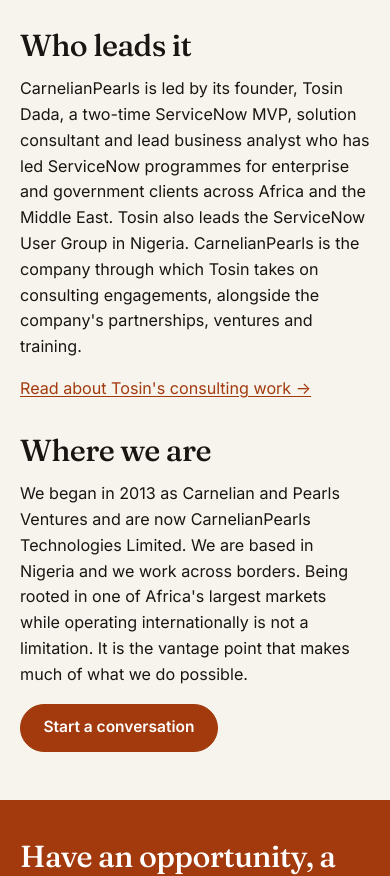
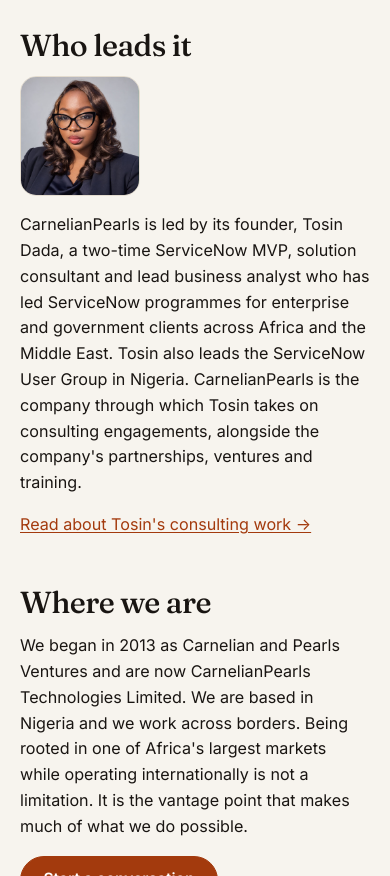
Before and after one commit to ToosinDada/carnelian-pearls-website, a plain HTML site: page about/index.html in a window 390 px wide. Shown: the part 1689-2565 px from the top of the page. Drawn offline with Linux system fonts and the light colour scheme.

Commit message:
Add headshot to the About page's "Who leads it" section
Photo sits beside the founder paragraph on wider screens and above it on
phones. Uses .about-founder classes rather than .founder, which the homepage
founder section already uses with its own background and grid.

Co-Authored-By: Claude Opus 5.5 <noreply@anthropic.com>

```diff
--- a/about/index.html
+++ b/about/index.html
@@ -106,8 +106,13 @@
           <h2 id="think-heading">How we think</h2>
           <p>The name holds the idea. Carnelian is a stone associated with drive and decisive action. Pearls are value that forms over time and is found rather than manufactured. We pair the two on purpose: the appetite to act, and the patience to build value that lasts.</p>
           <h2>Who leads it</h2>
-          <p>CarnelianPearls is led by its founder, Tosin Dada, a two-time ServiceNow MVP, solution consultant and lead business analyst who has led ServiceNow programmes for enterprise and government clients across Africa and the Middle East. Tosin also leads the ServiceNow User Group in Nigeria. CarnelianPearls is the company through which Tosin takes on consulting engagements, alongside the company's partnerships, ventures and training.</p>
-          <p><a href="../consulting/">Read about Tosin's consulting work &rarr;</a></p>
+          <div class="about-founder">
+            <img class="about-founder__photo" src="../assets/img/tosin-dada.jpg" alt="Tosin Dada, founder of CarnelianPearls" width="720" height="720" loading="lazy">
+            <div>
+              <p>CarnelianPearls is led by its founder, Tosin Dada, a two-time ServiceNow MVP, solution consultant and lead business analyst who has led ServiceNow programmes for enterprise and government clients across Africa and the Middle East. Tosin also leads the ServiceNow User Group in Nigeria. CarnelianPearls is the company through which Tosin takes on consulting engagements, alongside the company's partnerships, ventures and training.</p>
+              <p><a href="../consulting/">Read about Tosin's consulting work &rarr;</a></p>
+            </div>
+          </div>
 
           <h2>Where we are</h2>
           <p>We began in 2013 as Carnelian and Pearls Ventures and are now CarnelianPearls Technologies Limited. We are based in Nigeria and we work across borders. Being rooted in one of Africa's largest markets while operating internationally is not a limitation. It is the vantage point that makes much of what we do possible.</p>
--- a/assets/css/styles.css
+++ b/assets/css/styles.css
@@ -926,3 +926,20 @@ main { display: block; }
     border-left: 2px solid var(--line);
   }
 }
+
+/* About page: founder headshot beside the "Who leads it" text */
+.about-founder { display: flex; gap: 1.25rem; align-items: flex-start; }
+.about-founder__photo {
+  flex: 0 0 auto;
+  width: 132px;
+  height: 132px;
+  object-fit: cover;
+  border-radius: 16px;
+  border: 1px solid var(--line);
+  margin-top: 0.35rem;
+}
+.about-founder p:first-child { margin-top: 0; }
+@media (max-width: 520px) {
+  .about-founder { flex-direction: column; gap: 1rem; }
+  .about-founder__photo { width: 120px; height: 120px; margin-top: 0; }
+}
```
